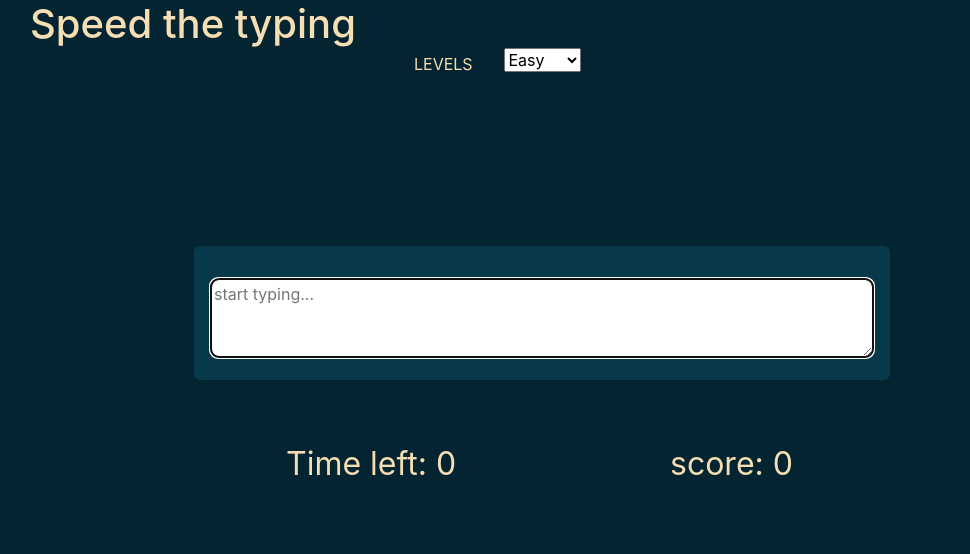
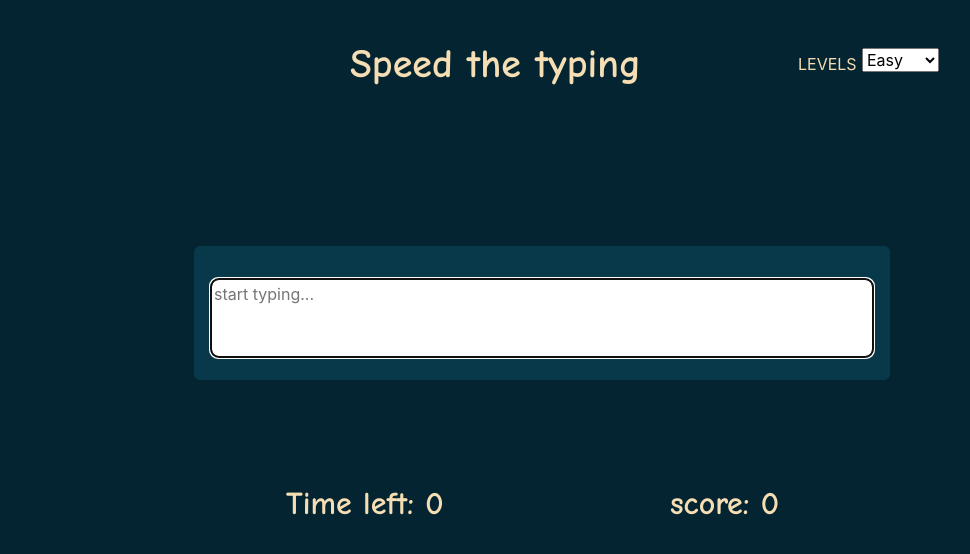
Before and after one commit to wareesha-nasir/PROtyper, a plain HTML site: page typer/index.html in a window 1280 px wide. Shown: the whole page, without its empty margins (98-1068 px from the left). Drawn offline with nearby package versions, Linux system fonts and the light colour scheme; no server answers.

Commit message:
Add files via upload

```diff
--- a/typer/style.css
+++ b/typer/style.css
@@ -9,16 +9,19 @@ body{
 h1{
     color:wheat;
     position: absolute;
-    left:10%;
+    left:35%;
+    top:5%;
+    font-family: 'Comic Neue', cursive;
 }
 .options{
     position: absolute;
     top:6%;
+    left:75%;
 }
 label{
     position: absolute;
     top:6.5%;
-left:40%;
+left:70%;
 color:wheat;
 }
 .container{
@@ -33,17 +36,19 @@ max-width: 90%;
 }
 .timer{
     position: absolute;
-    top:55%;
+    top:60%;
     left:30%;
     color:wheat;
     font-size: 2rem;
+    font-family: 'Comic Neue', cursive;;
 }
 .score{
     position: absolute;
-    top:55%;
+    top:60%;
     left:60%;
     color:wheat;
     font-size: 2rem;
+    font-family: 'Comic Neue', cursive;
 }
 .text{
     margin-bottom: 1rem;
@@ -55,8 +60,15 @@ width:100%;
 height: 5rem;
 margin: auto;
 border-radius: .5rem;
+resize: none;
 
 }
 .input:focus{
     border-color: black;
 }
+#message{
+    color:wheat;
+    position: absolute;
+    top:25%;
+    left:40%;
+}
```
